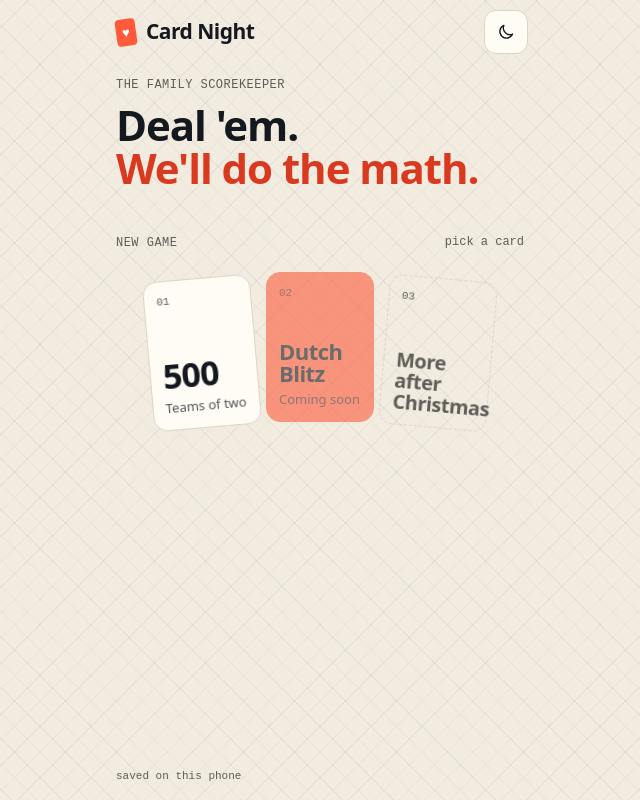
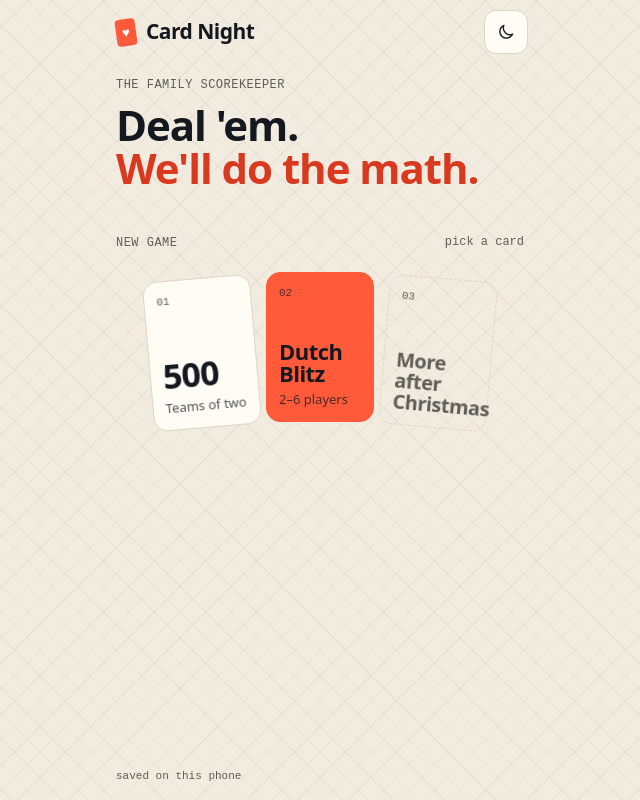
Before and after one commit to christopherjohnson1535/cardnight, a React (Vite) app: page / in a window 1280 px wide. Shown: the whole page, without its empty margins (320-960 px from the left). Built offline with nearby package versions, Linux system fonts and the light colour scheme.

Commit message:
start a game of Dutch Blitz (#40)

```diff
--- a/src/app/App.tsx
+++ b/src/app/App.tsx
@@ -1,4 +1,5 @@
 import { createBrowserRouter, Navigate, RouterProvider } from 'react-router'
+import { Setup as BlitzSetup } from '../games/dutch-blitz/Setup'
 import { Setup as FiveHundredSetup } from '../games/five-hundred/Setup'
 import { GameRoute } from './GameRoute'
 import { Home } from './Home'
@@ -6,6 +7,7 @@ import { Home } from './Home'
 const router = createBrowserRouter([
   { path: '/', element: <Home /> },
   { path: '/new/500', element: <FiveHundredSetup /> },
+  { path: '/new/blitz', element: <BlitzSetup /> },
   { path: '/game/:id', element: <GameRoute view="board" /> },
   { path: '/game/:id/round', element: <GameRoute view="round" /> },
   { path: '/game/:id/round/:roundId', element: <GameRoute view="round" /> },
--- a/src/app/GameRoute.tsx
+++ b/src/app/GameRoute.tsx
@@ -1,6 +1,8 @@
 import { Navigate, useParams } from 'react-router'
 import { useGames } from '../core/store'
 import type { Game } from '../core/types'
+import { Board as BlitzBoard } from '../games/dutch-blitz/Board'
+import type { Round, Settings as BlitzSettings } from '../games/dutch-blitz/score'
 import { Board as FiveHundredBoard } from '../games/five-hundred/Board'
 import { HandEntry as FiveHundredHand } from '../games/five-hundred/HandEntry'
 import type { Hand, Settings } from '../games/five-hundred/score'
@@ -23,5 +25,10 @@ export function GameRoute({ view }: { view: View }) {
     )
   }
 
+  if (game.type === 'blitz') {
+    const typed = game as Game<BlitzSettings, Round>
+    return <BlitzBoard game={typed} />
+  }
+
   return <Navigate to="/" replace />
 }
--- a/src/app/Home.tsx
+++ b/src/app/Home.tsx
@@ -2,8 +2,7 @@ import { Link } from 'react-router'
 import { replay } from '../core/game'
 import { latestOpenGame, useGames } from '../core/store'
 import { useTheme } from '../core/theme'
-import { games, definitionFor } from '../games/registry'
-import { teamLooks } from '../games/five-hundred/teams'
+import { gameFor, games } from '../games/registry'
 import { ThemeToggle } from '../ui/ThemeToggle'
 
 export function Home() {
@@ -99,8 +98,9 @@ export function Home() {
 
 function ContinueCard({ gameId }: { gameId: string }) {
   const game = useGames((state) => state.games[gameId])
-  const definition = definitionFor(game.type)
-  if (!definition) return null
+  const entry = gameFor(game.type)
+  const definition = entry?.definition
+  if (!entry || !definition) return null
 
   const { totals, rounds } = replay(definition, game)
   const next = String(rounds.length + 1).padStart(2, '0')
@@ -116,15 +116,19 @@ function ContinueCard({ gameId }: { gameId: string }) {
       <p className="mt-0.5 mb-3.5 text-[30px] font-bold tracking-tight">{definition.name}</p>
       <div className="flex flex-col gap-3">
         {game.sides.map((side, i) => {
-          const look = teamLooks[i] ?? teamLooks[0]
+          const look = entry.look?.(i) ?? { bar: 'bg-accent' }
           const share = Math.max(0, Math.min(1, totals[side.id] / definition.target))
           return (
             <div key={side.id} className="flex flex-col gap-1.5">
               <div className="flex items-baseline justify-between">
                 <span className="flex items-center gap-2 font-medium">
-                  <span aria-hidden="true" className={look.red ? 'text-suit-red' : ''}>
-                    {look.suit}
-                  </span>
+                  {look.glyph ? (
+                    <span aria-hidden="true" className={look.red ? 'text-suit-red' : ''}>
+                      {look.glyph}
+                    </span>
+                  ) : (
+                    <span aria-hidden="true" className={`h-3.5 w-2.5 rounded-[3px] ${look.chip}`} />
+                  )}
                   {side.name}
                 </span>
                 <span className="text-2xl font-semibold tabular-nums">{totals[side.id]}</span>
--- /dev/null
+++ b/src/games/dutch-blitz/Board.tsx
@@ -0,0 +1,34 @@
+import { replay } from '../../core/game'
+import type { Game } from '../../core/types'
+import { TopBar } from '../../ui/controls'
+import { playerLook } from './players'
+import { dutchBlitz, TARGET, type Round, type Settings } from './score'
+
+export function Board({ game }: { game: Game<Settings, Round> }) {
+  const { totals, rounds } = replay(dutchBlitz, game)
+  const next = String(rounds.length + 1).padStart(2, '0')
+
+  return (
+    <div className="mx-auto flex min-h-dvh max-w-md flex-col">
+      <TopBar
+        back="/"
+        backLabel="Back to home"
+        title="Dutch Blitz"
+        subtitle={`round ${next} next · first to ${TARGET}`}
+      />
+
+      <ol aria-label="Totals" className="flex flex-col gap-2 px-5 pt-2">
+        {game.sides.map((side, i) => (
+          <li
+            key={side.id}
+            className="flex h-[58px] items-center gap-3 rounded-2xl border border-line bg-surface px-3.5"
+          >
+            <span aria-hidden="true" className={`h-8 w-6 rounded-[5px] ${playerLook(i).color}`} />
+            <span className="flex-1 truncate text-[19px] font-medium">{side.name}</span>
+            <span className="text-2xl font-semibold tabular-nums">{totals[side.id]}</span>
+          </li>
+        ))}
+      </ol>
+    </div>
+  )
+}
--- /dev/null
+++ b/src/games/dutch-blitz/Setup.tsx
@@ -0,0 +1,127 @@
+import { useState } from 'react'
+import { useNavigate } from 'react-router'
+import { useGames } from '../../core/store'
+import type { Game } from '../../core/types'
+import { iconButton, primaryButton, TopBar } from '../../ui/controls'
+import { playerLook } from './players'
+import { defaultSettings, MAX_PLAYERS, MIN_PLAYERS, TARGET } from './score'
+
+// Start from the last Blitz game's players, since it's usually the same people.
+function lastPlayers(games: Record<string, Game>): string[] {
+  const last = Object.values(games)
+    .filter((game) => game.type === 'blitz')
+    .sort((a, b) => b.createdAt - a.createdAt)[0]
+  return last ? last.sides.map((side) => side.name) : ['', '']
+}
+
+export function Setup() {
+  const navigate = useNavigate()
+  const startGame = useGames((state) => state.startGame)
+  const [names, setNames] = useState(() => lastPlayers(useGames.getState().games))
+
+  const full = names.length >= MAX_PLAYERS
+
+  const start = () => {
+    const sides = names.map((name, i) => ({
+      id: `p${i + 1}`,
+      name: name.trim() || `Player ${i + 1}`,
+      players: [],
+    }))
+    const id = startGame('blitz', sides, defaultSettings)
+    navigate(`/game/${id}`, { replace: true })
+  }
+
+  return (
+    <div className="mx-auto flex min-h-dvh max-w-md flex-col">
+      <TopBar
+        back="/"
+        title="New game"
+        right={
+          <span className="rounded-full border border-line px-2.5 py-1 font-mono text-xs text-muted">
+            Dutch Blitz
+          </span>
+        }
+      />
+
+      <div className="flex justify-between px-5 pt-1.5 pb-2.5">
+        <span className="label">Who's playing</span>
+        <span className="font-mono text-xs text-muted">
+          {MIN_PLAYERS}–{MAX_PLAYERS} players
+        </span>
+      </div>
+      <ol className="flex flex-col gap-2 px-5">
+        {names.map((name, i) => (
+          <li
+            key={i}
+            style={{ animationDelay: `${i * 60}ms` }}
+            className="flex h-[58px] animate-rise items-center gap-3 rounded-2xl border border-line bg-surface pr-2 pl-3.5"
+          >
+            <span
+              aria-hidden="true"
+              className={`h-8 w-6 shrink-0 rounded-[5px] ${playerLook(i).color}`}
+            />
+            <input
+              aria-label={`Player ${i + 1}`}
+              placeholder={`Player ${i + 1}`}
+              value={name}
+              onChange={(e) => setNames(names.map((n, j) => (j === i ? e.target.value : n)))}
+              className="h-10 min-w-0 flex-1 bg-transparent text-[19px] font-medium placeholder:text-muted/60 focus:outline-none"
+            />
+            {names.length > MIN_PLAYERS && (
+              <button
+                type="button"
+                aria-label={`Remove player ${i + 1}`}
+                onClick={() => setNames(names.filter((_, j) => j !== i))}
+                className={`${iconButton} size-10 border-transparent bg-transparent text-muted`}
+              >
+                <span aria-hidden="true" className="text-xl">
+                  ×
+                </span>
+              </button>
+            )}
+          </li>
+        ))}
+      </ol>
+      <div className="px-5 pt-2">
+        {full ? (
+          <p className="py-3 text-center text-sm text-muted">Six is the most one box plays.</p>
+        ) : (
+          <button
+            type="button"
+            onClick={() => setNames([...names, ''])}
+            className="flex h-[52px] w-full items-center justify-center gap-2 rounded-2xl border border-dashed border-line font-medium text-muted transition active:scale-[0.98]"
+          >
+            <span aria-hidden="true" className="text-xl">
+              +
+            </span>
+            Add a player
+          </button>
+        )}
+      </div>
+
+      <div className="flex justify-between px-5 pt-6 pb-2.5">
+        <span className="label">How it's scored</span>
+      </div>
+      <div className="mx-5 rounded-2xl border border-line bg-surface px-3.5">
+        <div className="flex min-h-[56px] items-center border-b border-line">
+          <span className="flex-1">Cards in the middle</span>
+          <span className="font-semibold tabular-nums">+1 each</span>
+        </div>
+        <div className="flex min-h-[56px] items-center border-b border-line">
+          <span className="flex-1">Left in your Blitz pile</span>
+          <span className="font-semibold text-minus tabular-nums">−2 each</span>
+        </div>
+        <div className="flex min-h-[56px] items-center">
+          <span className="flex-1">Play to</span>
+          <span className="text-2xl font-semibold tabular-nums">{TARGET}</span>
+        </div>
+      </div>
+
+      <div className="mt-auto px-5 pt-6 pb-6">
+        <button type="button" onClick={start} className={primaryButton}>
+          Shuffle up and deal <span aria-hidden="true">→</span>
+        </button>
+      </div>
+    </div>
+  )
+}
--- /dev/null
+++ b/src/games/dutch-blitz/players.ts
@@ -0,0 +1,11 @@
+// Each seat gets a color, like the colored backs of the Blitz decks.
+export const playerLooks = [
+  { color: 'bg-[#ff5b3a]', bar: 'bg-[#ff5b3a]' },
+  { color: 'bg-[#4f9fe8]', bar: 'bg-[#4f9fe8]' },
+  { color: 'bg-[#5cb85c]', bar: 'bg-[#5cb85c]' },
+  { color: 'bg-[#f5b731]', bar: 'bg-[#f5b731]' },
+  { color: 'bg-[#a77ff0]', bar: 'bg-[#a77ff0]' },
+  { color: 'bg-[#ee6fae]', bar: 'bg-[#ee6fae]' },
+] as const
+
+export const playerLook = (i: number) => playerLooks[i % playerLooks.length]
--- a/src/games/registry.ts
+++ b/src/games/registry.ts
@@ -1,19 +1,46 @@
 import type { GameDefinition } from '../core/game'
+import { dutchBlitz } from './dutch-blitz/score'
+import { playerLook } from './dutch-blitz/players'
 import { fiveHundred } from './five-hundred/score'
+import { teamLooks } from './five-hundred/teams'
+
+// How a side shows up outside its own game, like on the home screen's continue card:
+// a suit for 500 teams, a colored chip for Blitz players.
+export type SideLook = { glyph?: string; red?: boolean; chip?: string; bar: string }
 
 export type GameEntry = {
   id: string
   name: string
   blurb: string
   definition?: GameDefinition<any, any>
+  look?: (index: number) => SideLook
 }
 
 // One line per game. A game without a definition shows on the home screen as coming soon.
 export const games: GameEntry[] = [
-  { id: '500', name: '500', blurb: 'Teams of two', definition: fiveHundred },
-  { id: 'blitz', name: 'Dutch Blitz', blurb: '2–6 players' },
+  {
+    id: '500',
+    name: '500',
+    blurb: 'Teams of two',
+    definition: fiveHundred,
+    look: (i) => {
+      const team = teamLooks[i] ?? teamLooks[0]
+      return { glyph: team.suit, red: team.red, bar: team.bar }
+    },
+  },
+  {
+    id: 'blitz',
+    name: 'Dutch Blitz',
+    blurb: '2–6 players',
+    definition: dutchBlitz,
+    look: (i) => ({ chip: playerLook(i).color, bar: playerLook(i).bar }),
+  },
 ]
 
+export function gameFor(type: string) {
+  return games.find((game) => game.id === type)
+}
+
 export function definitionFor(type: string) {
-  return games.find((game) => game.id === type)?.definition
+  return gameFor(type)?.definition
 }
```
